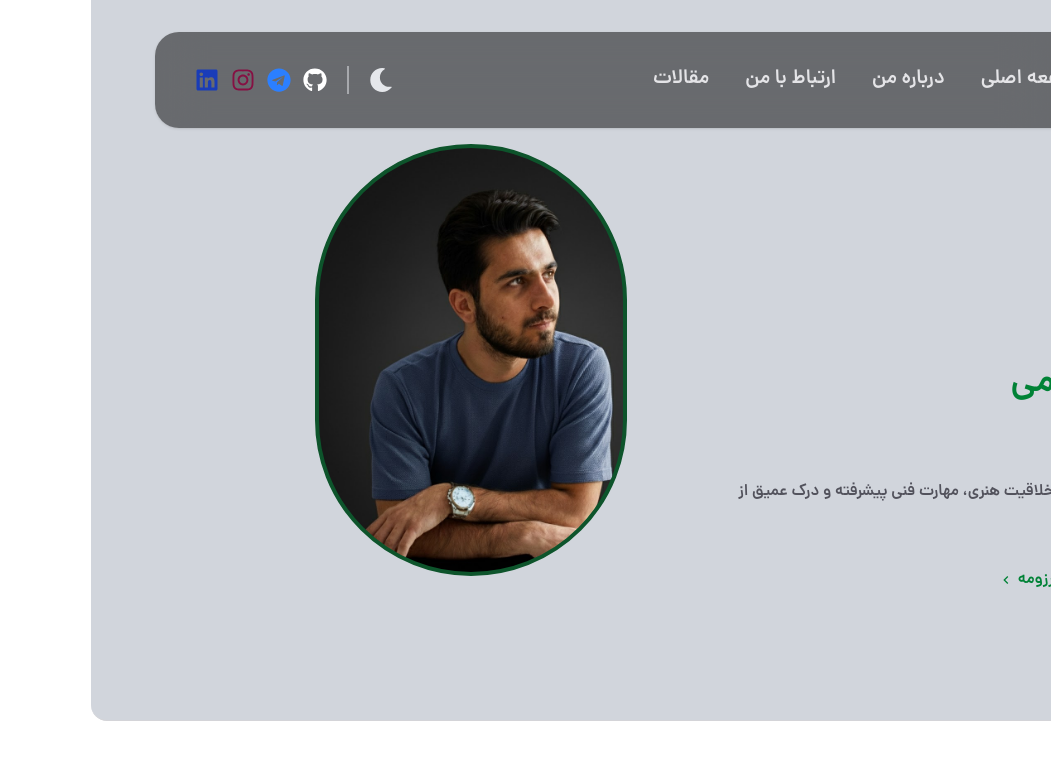
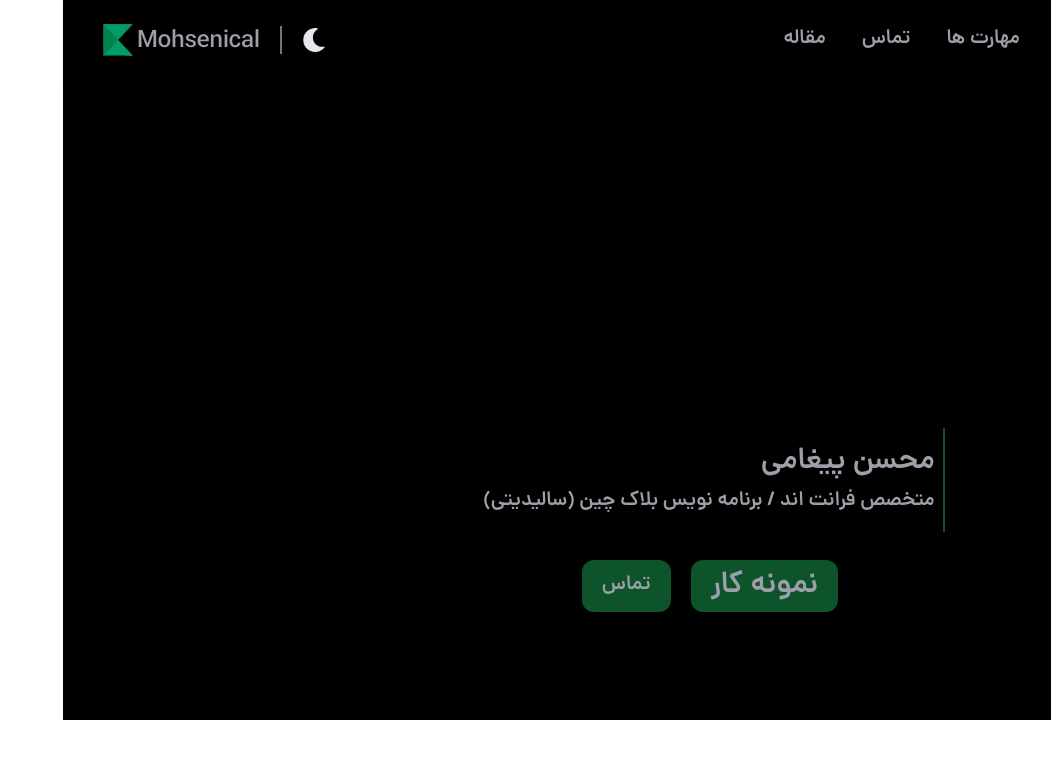
Before and after one commit to mohsenical/my-website, a React (Vite) app: page / in a window 1280 px wide. Shown: the top 760 px of the page, without its empty margins (229-1280 px from the left). Built offline with nearby package versions, Linux system fonts and the light colour scheme.

Commit message:
Change the entire content of the section header

```diff
--- a/src/Data/menuItem.jsx
+++ b/src/Data/menuItem.jsx
@@ -3,10 +3,12 @@ import { FiMessageSquare } from "react-icons/fi";
 import { AiFillProject } from "react-icons/ai";
 
 const menuItem = [
-    { id: 1, title: "صفعه اصلی", href: "/" },
-    { id: 2, title: "درباره من", href: "/contact-me" },
-    { id: 3, title: "ارتباط با من", href: "/about-me" },
-    { id: 4, title: "مقالات", href: "/blogs" },
+    { id: 1, title: "معرفی", href: "/about" },
+    { id: 1, title: "خدمات", href: "/services" },
+    { id: 2, title: "پروژه ها", href: "/projects" },
+    { id: 3, title: "مهارت ها", href: "/skills" },
+    { id: 4, title: "تماس", href: "/contact-me" },
+    { id: 5, title: "مقاله", href: "/blogs" },
 ]
 
 const sideBarItems = [
@@ -17,4 +19,4 @@ const sideBarItems = [
     { id: 5, title: "پروژه ها", href: "/projects", icon: <AiFillProject /> },
 ]
 
-export { menuItem, sideBarItems}
+export { menuItem, sideBarItems }
--- a/src/components/modules/Header/Header.jsx
+++ b/src/components/modules/Header/Header.jsx
@@ -24,18 +24,10 @@ function Header() {
         <>
             {/* Header Laptop & Tablet Responsive */}
             <header className='hidden md:block'>
-                <div className="fixed top-8 right-0 left-0 flex items-center w-[98%] lg:w-[90%] h-18 lg:h-24 mx-auto shadow bg-black/50 backdrop-blur-xl rounded-3xl">
+                <div className="fixed top-0 right-0 left-0 z-50 flex items-center w-screen h-18 lg:h-20 shadow bg-black backdrop-blur-xl">
                     <div className="flex items-center justify-between w-full px-6 lg:px-10 py-5">
-                        {/* Avatar & Menu */}
                         <nav className='flex items-center gap-x-5 lg:gap-x-9'>
-                            {/* Avatar */}
-                            <div className='flex items-center gap-x-0.5 justify-center h-full'>
-                                <span className='text-zinc-200  text-xl lg:text-2xl mt-1.5'>Mohsenical</span>
-                                <img className='size-6 lg:size-8 bg-cover' src='/Image/Logo.png' alt='Avatar' />
-                            </div>
-
-                            {/* Menu */}
-                            <ul className='flex gap-x-5 lg:gap-x-9 text-[18px] lg:text-xl dark:text-gray-300 text-zinc-200 *:hover:text-green-400'>
+                            <ul className='flex gap-x-5 lg:gap-x-9 text-[18px] lg:text-xl text-zinc-400 *:hover:text-white transition-colors'>
 
                                 {menuItem.map(menu => (
                                     <li key={menu.id}>
@@ -43,13 +35,10 @@ function Header() {
                                     </li>
                                 ))}
 
-
                             </ul>
                         </nav>
 
-                        {/* Theme toggle & Social Media */}
                         <div className='flex items-center gap-x-4 lg:gap-x-5  '>
-                            {/* Theme toggle */}
                             <button className='flex gap-x-2 text-xl lg:text-2xl cursor-pointer transition-all' onClick={toogleDarkMode}>
                                 {
                                     isDark ? (<FaSun className='text-yellow-600' />) : (<FaMoon className='text-gray-200' />)
@@ -58,17 +47,14 @@ function Header() {
 
                             <span className="w-[2px] h-7 bg-gray-200/50"></span>
 
-                            {/* Social Media */}
-                            <div className='flex gap-x-3 text-xl lg:text-2xl *:cursor-pointer '>
-                                <FaGithub className='text-white' />
-                                <FaTelegram className='text-blue-500' />
-                                <FaInstagram className='text-pink-900' />
-                                <FaLinkedin className='text-blue-800' />
-                            </div>
+                            <a href="/" className='flex items-center gap-x-0.5 justify-center h-full cursor-pointer'>
+                                <span className='mt-1.5 text-zinc-400 hover:text-white transition-colors  text-xl lg:text-2xl'>Mohsenical</span>
+                                <img className='size-6 lg:size-8 bg-cover' src='/Image/Logo.png' alt='Avatar' />
+                            </a>
                         </div>
                     </div>
                 </div>
-            </header >
+            </header>
 
             {/* Header Mobile Responsive */}
             <div className="flex fixed inset-0 items-center md:hidden justify-between w-full h-22 py-5 px-5 dark:bg-black bg-zinc-200 z-50">
@@ -89,3 +75,6 @@ function Header() {
 }
 
 export default Header
+
+
+// "fixed top-8 right-0 left-0 flex items-center w-[98%] lg:w-[90%] h-18 lg:h-24 mx-auto shadow bg-black/50 backdrop-blur-xl rounded-3xl" headers fixed
--- a/src/components/template/HomeFeatuer/HeaderSection.jsx
+++ b/src/components/template/HomeFeatuer/HeaderSection.jsx
@@ -5,35 +5,23 @@ import { MdOutlineKeyboardArrowLeft } from "react-icons/md"
 function HeaderSection() {
   return (
     <>
-      <div className="min-h-[45rem] w-full px-30 bg-gray-300 dark:bg-zinc-900 border-b border-b-zinc-300 rounded-b-2xl ">
-        <div className=" flex ">
+      <div className="flex gap-2 h-[45rem] lg:h-[40rem] xl:h-[45rem] w-full px-0 lg:px-2 xl:px-30 relative bg-black">
 
-          <div className="flex flex-col justify-center items-start space-y-1 h-[45rem] w-[50%] pt-50">
+        <div className="flex flex-col justify-center items-start md:h-[38rem] lg:h-[40rem] xl:h-[45rem] w-[90%] md:w-[58%] mx-auto mt-5 pt-50 px-15 lg:px-10 lx:px-15 bg-[url(/Image/AvatarBackground.png)] bg-no-repeat bg-center bg-cover md:bg-none">
+          <div className="flex flex-col justify-center items-center md:mt-20 space-y-2 backdrop-blur-lg bg-black/50 p-5 rounded-2xl">
 
-            <h2 className='text-2xl text-white md:text-zinc-600 '>سلام من</h2>
-            <h1 className='text-4xl text-green-700 mr-3 py-3 px-5 rounded-2xl '>محسن پیغامی</h1>
-            <h2 className='text-2xl text-white md:text-zinc-600'>هستم .</h2>
+            <div className="space-y-2 px-2 py-4 border-r-2 border-r-green-900 lg:px-2">
+              <h1 className='text-xl lg:text-2xl xl:text-3xl text-zinc-400'>محسن پیغامی</h1>
+              <h2 className='text-md lg:text-xl xl:text-xl text-zinc-400'>متخصص فرانت اند / برنامه نویس بلاک چین (سالیدیتی)</h2>
+            </div>
 
-            <p className='text-md text-white md:text-zinc-600 mt-6 font-bold leading-6'>
-              یک طراح سایت زبده، ترکیبی از خلاقیت هنری، مهارت فنی پیشرفته و درک عمیق از تجربه کاربری (UX/UI) است.
-            </p>
+            <div className="flex gap-5 mt-5  *:flex *:justify-center *:items-center *:px-5 *:py-2 *:text-xl *:bg-green-900 *:text-zinc-400 *:rounded-xl">
+              <button className='text-xl lg:text-2xl xl:text-3xl'>نمونه کار</button>
+              <button className='text-md lg:text-xl xl:text-xl'>تماس</button>
+            </div>
 
-            <div className="flex justify-center items-center md:justify-start gap-4 mt-10 md:mt-6">
-              <button className='flex items-center justify-center py-3 px-3 gap-x-1 bg-lime-900 md:bg-green-700 text-white rounded-2xl cursor-pointer'>
-                استخدام من
-                <MdOutlineKeyboardArrowLeft />
-              </button>
-              <button className='flex items-center justify-center py-3 px-3 gap-x-1 text-green-700 rounded-2xl cursor-pointer'>
-                دانلود رزومه
-                <MdOutlineKeyboardArrowLeft />
-              </button>
-            </div>
           </div>
 
-
-          <div className="flex items-center justify-center w-[50%] h-[45rem]">
-            <div className="w-[60%] h-[60%] pt-50 rounded-full border-4 border-green-900 bg-[url(/Image/Avatar.jpg)] bg-contain bg-cover bg-no-repeat"></div>
-          </div>
 
         </div>
       </div>
@@ -42,13 +30,3 @@ function HeaderSection() {
 }
 
 export default HeaderSection
-
-
-
-//   <div className=    z-10">
-
-
-
-
-
-//   </div>
--- a/src/index.css
+++ b/src/index.css
@@ -45,6 +45,8 @@
     --font-dana-en: "Dana En";
     --font-DanaMedium-en: "Dana Medium En";
     --font-DanaDemiBold-en: "Dana DemiBold En";
+
+    --color-green-main: #085d3d;
 }
 
 
```
Also changed, not shown: public/Image/AvatarBackground.png (added), public/Image/bgAvatar.png (deleted).
